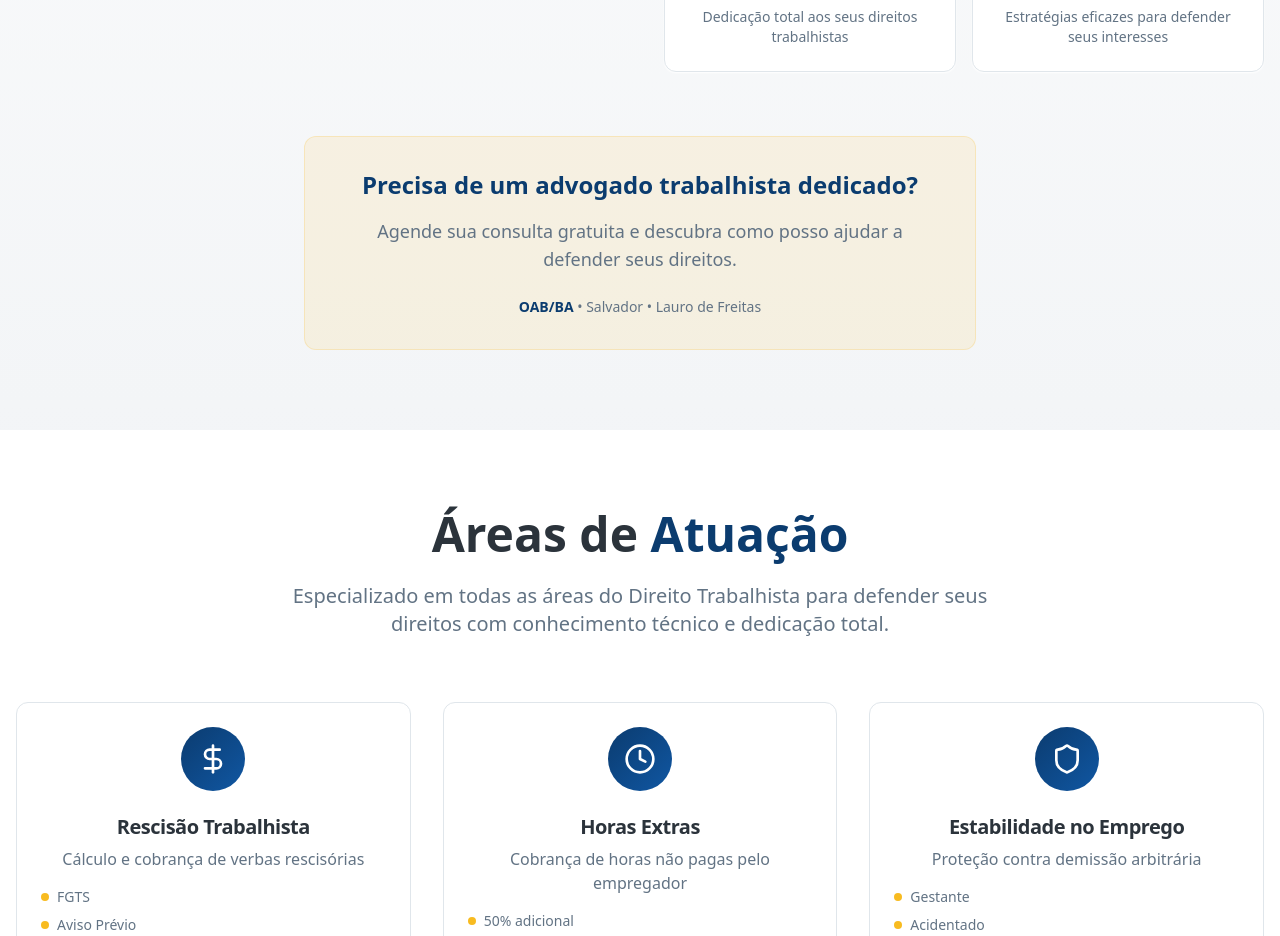
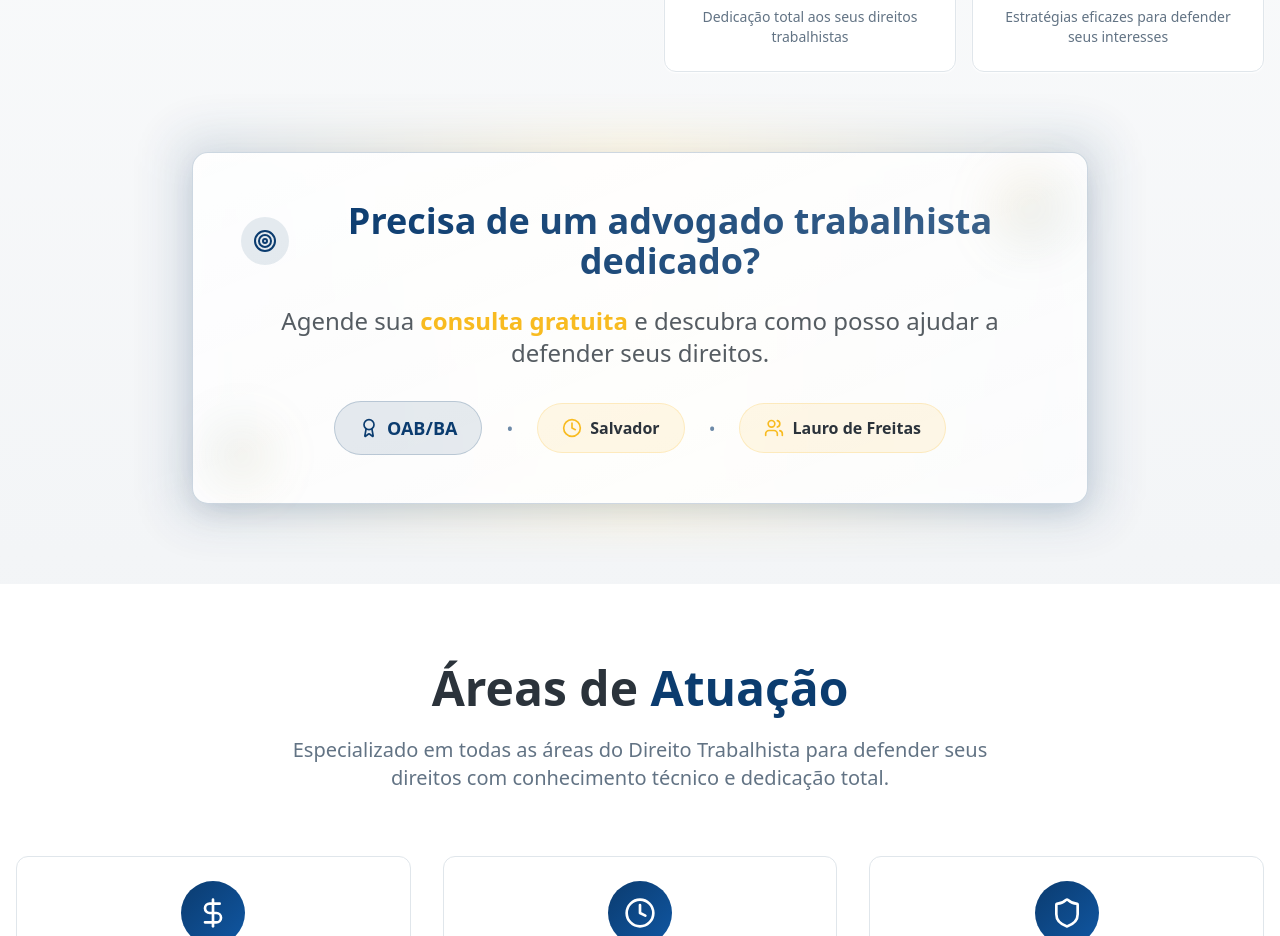
Before and after one commit to mcpfbahia/rabacal-adv-lead-gen, a React (Vite) app: page / in a window 1280 px wide. Shown: the part 1700-2636 px from the top of the page. Built offline with nearby package versions, Linux system fonts and the light colour scheme.

Commit message:
Refactor contact section
Improve visual appeal of the contact section by restyling text and adding a button.

```diff
--- a/src/components/AboutSection.tsx
+++ b/src/components/AboutSection.tsx
@@ -129,17 +129,51 @@ const AboutSection = () => {
           </div>
         </div>
 
-        {/* Call to Action */}
-        <div className="text-center mt-16">
-          <div className="bg-accent/10 border border-accent/20 rounded-lg p-8 max-w-2xl mx-auto">
-            <h3 className="text-2xl font-bold text-primary mb-4">
-              Precisa de um advogado trabalhista dedicado?
-            </h3>
-            <p className="text-lg text-muted-foreground mb-6">
-              Agende sua consulta gratuita e descubra como posso ajudar a defender seus direitos.
-            </p>
-            <div className="text-sm text-muted-foreground">
-              <span className="font-semibold text-primary">OAB/BA</span> • Salvador • Lauro de Freitas
+        {/* Enhanced Call to Action */}
+        <div className="text-center mt-20">
+          <div className="relative max-w-4xl mx-auto">
+            {/* Background Glow Effect */}
+            <div className="absolute -inset-4 bg-gradient-to-r from-primary/20 via-accent/20 to-primary/20 rounded-2xl blur-xl opacity-75"></div>
+
+            {/* Main CTA Container */}
+            <div className="relative bg-gradient-to-br from-white/95 to-white/90 dark:from-background/95 dark:to-background/90 backdrop-blur-sm border border-primary/20 rounded-2xl p-8 lg:p-12 shadow-elegant hover:shadow-glow transition-all duration-500 hover:scale-[1.02]">
+
+              {/* Header with Icon */}
+              <div className="flex items-center justify-center gap-3 mb-6">
+                <div className="bg-primary/10 p-3 rounded-full">
+                  <Target className="h-6 w-6 text-primary" />
+                </div>
+                <h3 className="text-3xl lg:text-4xl font-bold bg-gradient-to-r from-primary to-primary/80 bg-clip-text text-transparent">
+                  Precisa de um advogado trabalhista dedicado?
+                </h3>
+              </div>
+
+              {/* Description */}
+              <p className="text-xl lg:text-2xl text-foreground/80 mb-8 leading-relaxed max-w-3xl mx-auto">
+                Agende sua <span className="text-accent font-semibold">consulta gratuita</span> e descubra como posso ajudar a defender seus direitos.
+              </p>
+
+              {/* Location and Credentials */}
+              <div className="flex flex-wrap justify-center items-center gap-4 lg:gap-6">
+                <div className="bg-primary/10 border border-primary/20 rounded-full px-6 py-3 flex items-center gap-2">
+                  <Award className="h-5 w-5 text-primary" />
+                  <span className="font-bold text-primary text-lg">OAB/BA</span>
+                </div>
+                <div className="text-primary/60 text-lg">•</div>
+                <div className="bg-accent/10 border border-accent/20 rounded-full px-6 py-3 flex items-center gap-2">
+                  <Clock className="h-5 w-5 text-accent" />
+                  <span className="font-semibold text-foreground">Salvador</span>
+                </div>
+                <div className="text-primary/60 text-lg">•</div>
+                <div className="bg-accent/10 border border-accent/20 rounded-full px-6 py-3 flex items-center gap-2">
+                  <Users className="h-5 w-5 text-accent" />
+                  <span className="font-semibold text-foreground">Lauro de Freitas</span>
+                </div>
+              </div>
+
+              {/* Decorative Elements */}
+              <div className="absolute top-4 right-4 w-20 h-20 bg-gradient-to-br from-accent/10 to-primary/10 rounded-full blur-xl"></div>
+              <div className="absolute bottom-4 left-4 w-16 h-16 bg-gradient-to-br from-primary/10 to-accent/10 rounded-full blur-xl"></div>
             </div>
           </div>
         </div>
```
